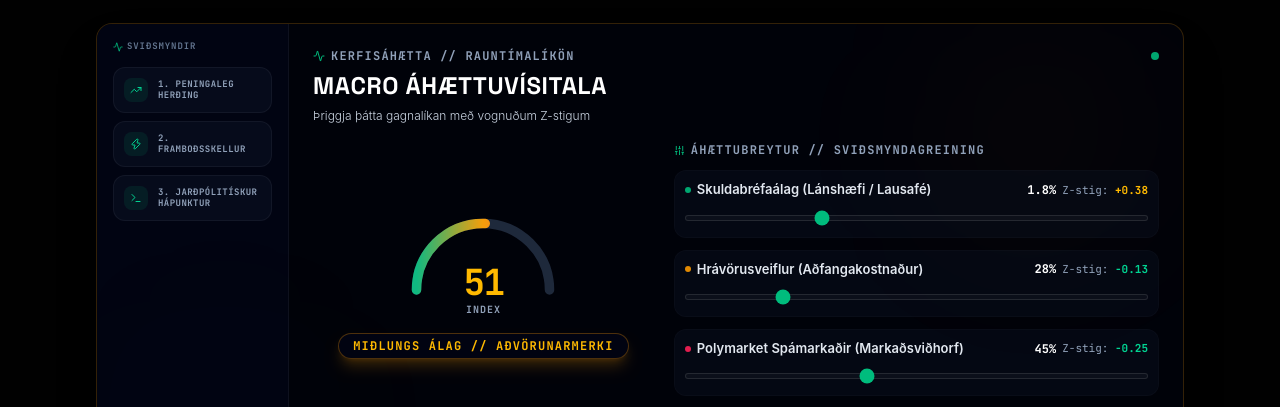
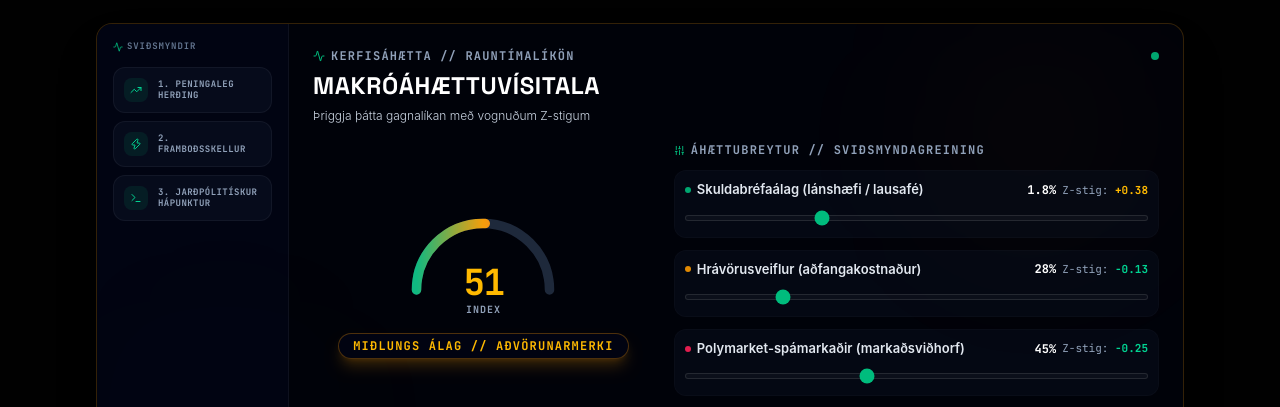
Before and after one commit to hoskuldurjons/hoskuldur-portfolio, a React (Vite) app: page / in a window 1280 px wide. Shown: the part 1289-1696 px from the top of the page. Built offline with nearby package versions, Linux system fonts and the light colour scheme; no server answers.

Commit message:
chore: update translations macro stress index & prediction market terminal

```diff
--- a/src/components/AnalysisWorkspace.jsx
+++ b/src/components/AnalysisWorkspace.jsx
@@ -5,21 +5,21 @@ import { Sliders, Activity, Info, BookOpen, ShieldAlert, ChevronDown, ChevronUp,
 const LOCAL_TRANSLATIONS = {
   is: {
     headerLabel: "Kerfisáhætta // Rauntímalíkön",
-    title: "Macro Áhættuvísitala",
+    title: "Makróáhættuvísitala",
     subtitle: "Þriggja þátta gagnalíkan með vognuðum Z-stigum",
-    gaugeLevelLow: "Lágt Álag // Öruggt Ástand",
-    gaugeLevelMid: "Miðlungs Álag // Aðvörunarmerki",
-    gaugeLevelHigh: "Hátt Álag // Kerfisbundin Kreppa",
+    gaugeLevelLow: "Lágt álag // Öruggt ástand",
+    gaugeLevelMid: "Miðlungs álag // Aðvörunarmerki",
+    gaugeLevelHigh: "Hátt álag // Kerfisbundin kreppa",
     slidersHeader: "Áhættubreytur // Sviðsmyndagreining",
-    bondLabel: "Skuldabréfaálag (Lánshæfi / Lausafé)",
-    commLabel: "Hrávörusveiflur (Aðfangakostnaður)",
-    polyLabel: "Polymarket Spámarkaðir (Markaðsviðhorf)",
+    bondLabel: "Skuldabréfaálag (lánshæfi / lausafé)",
+    commLabel: "Hrávörusveiflur (aðfangakostnaður)",
+    polyLabel: "Polymarket-spámarkaðir (markaðsviðhorf)",
     zScoreLabel: "Z-stig",
-    detailsHeader: "Fræðileg Áhersla // Uppbygging Áhættuþátta",
+    detailsHeader: "Fræðileg áhersla // Uppbygging áhættuþátta",
     detailsInstruction: "Smelltu á áhættuþátt til að skoða fræðilega lýsingu",
-    bondDesc: "Skuldabréfaálag (t.d. á milli áhættusamra og öruggra ríkisbréfa) endurspeglar greiðsluhæfi og lausafjárstöðu á mörkuðum. Hækkun álagskrafna þýðir dýrari fjármögnun fyrir fyrirtæki, sem hækkar ávöxtunarkröfu og dregur úr virði framtíðar sjóðstreymis í hefðbundnum fjármálalíkönum.",
-    commDesc: "Flökt á hrávörum (s.s. olíu og gasi) þjónar sem beinn proxy fyrir framboðstruflanir og verðbólguþrýsting. Miklar verðsveiflur auka óvissu um rekstrarkostnað fyrirtækja, kreppa framlegð og þvinga fram breytingar á framleiðsluvirði.",
-    polyDesc: "Dreifstýrðir spámarkaðir þjóna sem framsýnn vísir á makróbreytur (s.s. vaxtaákvarðanir og verðbólguspár). Þessir markaðir safna upplýsingum hratt úr dreifðum áttum og gefa rauntíma vísbendingu um væntingar markaðarins, oft á undan opinberum hagskýrslum.",
+    bondDesc: "Skuldabréfaálag (t.d. á milli áhættusamra og öruggra ríkisbréfa) endurspeglar greiðsluhæfi og lausafjárstöðu á mörkuðum. Hækkun álagskrafna þýðir dýrari fjármögnun fyrir fyrirtæki, sem hækkar ávöxtunkröfu og dregur úr virði framtíðarsjóðstreymis í hefðbundnum fjármálalíkönum.",
+    commDesc: "Flökt á hrávörum (s.s. olíu og gasi) þjónar sem beinn staðgengill fyrir framboðstruflanir og verðbólguþrýsting. Miklar verðsveiflur auka óvissu um rekstrarkostnað fyrirtækja, herða að framlegð og þvinga fram breytingar á framleiðsluvirði.",
+    polyDesc: "Dreifstýrðir spámarkaðir þjóna sem framsýnn vísir á makróbreytur (s.s. vaxtaákvarðanir og verðbólguspár). Þessir markaðir safna upplýsingum hratt úr dreifðum áttum og gefa rauntímavísbendingu um væntingar markaðarins, oft á undan opinberum hagskýrslum.",
     viewCTA: "SKOÐA",
     syncLabel: "SAMSTILLA RAUNTÍMAGÖGN",
     bondSpreadTab: "SKULDABRÉFAÁLAG",
@@ -31,7 +31,7 @@ const LOCAL_TRANSLATIONS = {
     scenario2Title: "2. FRAMBOÐSSKELLUR",
     scenario2Desc: "Skyndileg truflun á hrávöruflæði og hækkun aðfangaverðs á alþjóðavísu.",
     scenario3Title: "3. JARÐPÓLITÍSKUR HÁPUNKTUR",
-    scenario3Desc: "Aukin alþjóðleg spenna sem keyrir upp óvissu á spámörkuðum og öruggum höfnum."
+    scenario3Desc: "Aukin alþjóðleg spenna sem keyrir upp óvissu á spámörkuðum og flótta í öruggar hafnir."
   },
   en: {
     headerLabel: "Systemic Risk // Real-Time Modeling",
```
